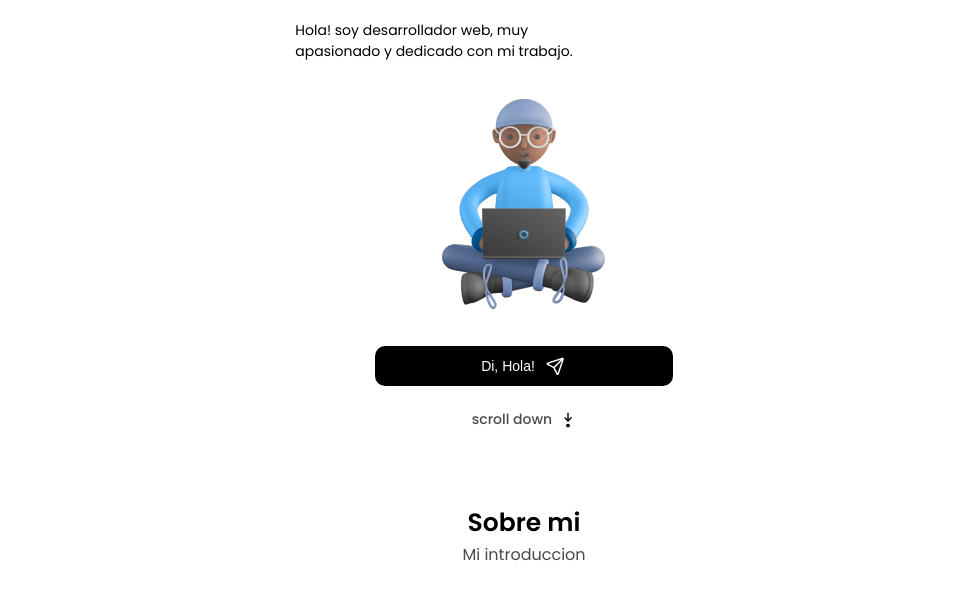
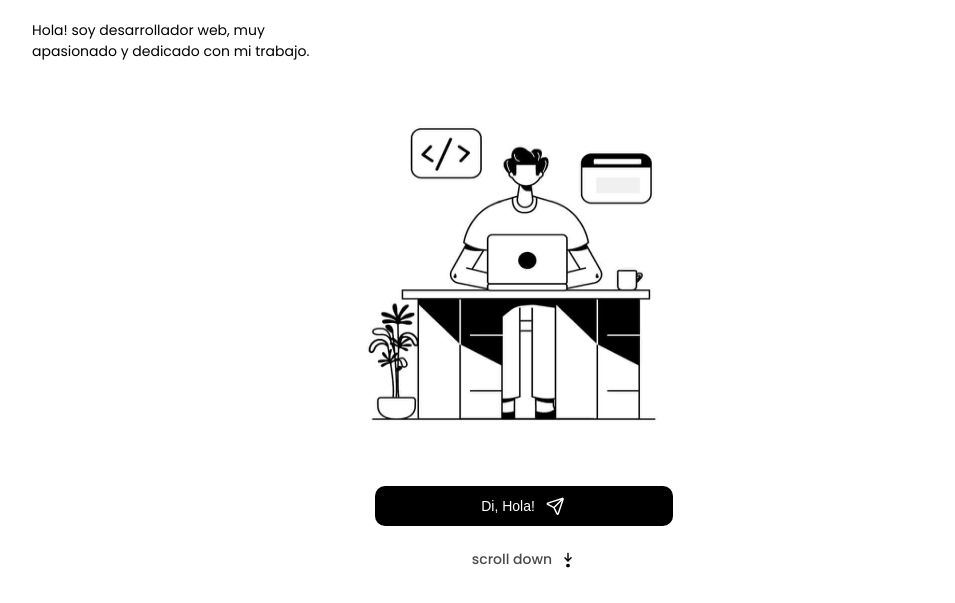
Before and after one commit to nicolasegpla/sitio-web-nicolas-garcia, a website: page index.html in a window 1280 px wide. Shown: the part 197-800 px from the top of the page, without its empty margins (116-1071 px from the left). Drawn offline with Linux system fonts and the light colour scheme.

Commit message:
add img cover home

```diff
--- a/index.html
+++ b/index.html
@@ -33,7 +33,7 @@
             <h2 class="section-home-1__div-1__h2">Front-end Developer</h2>
         </div>
         <p class="section-home-1__p">Hola! soy desarrollador web, muy apasionado y dedicado con mi trabajo.</p>
-        <img class="section-home-1__img-cover" src="assets/img/sitting guy with laptop (1).png" alt="persona sentada con una laptop">
+        <img class="section-home-1__img-cover" src="assets/img/foto_no_exif.jpg" alt="persona sentada con una laptop">
         <button class="section-home-1__button">
             <p class="section-home-1__button__p">Di, Hola!</p>
             <img class="section-home-1__button__img" src="assets/icons/prime_send.svg" alt="imagen de enviar">
--- a/sass/_home.scss
+++ b/sass/_home.scss
@@ -52,8 +52,8 @@
         grid-column: 2/4;
         justify-self: center;
         margin-top: 3.7rem;
-        width: 16.3rem;
-        height: 21.0rem;
+        width: 50rem;
+        height: 35rem;
     }
     &__button {
         grid-column: 1/5;
```
Also changed, not shown: assets/img/foto_no_exif.jpg (added), css/styles.css.
